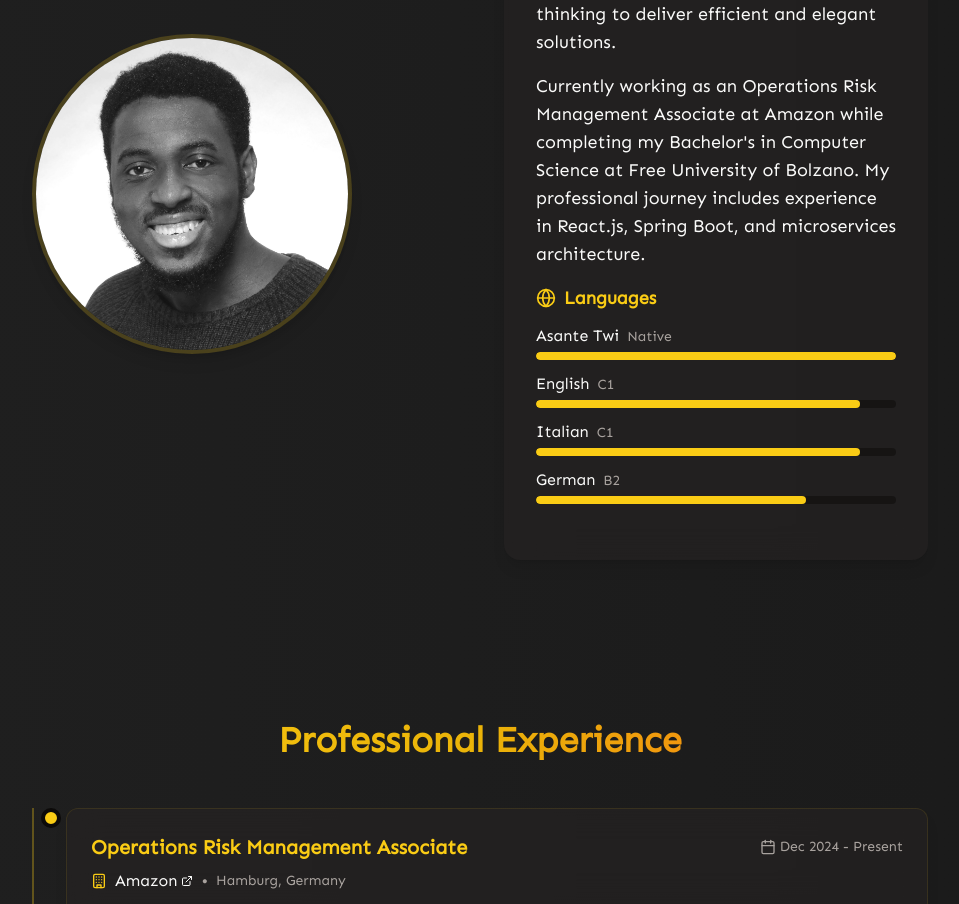
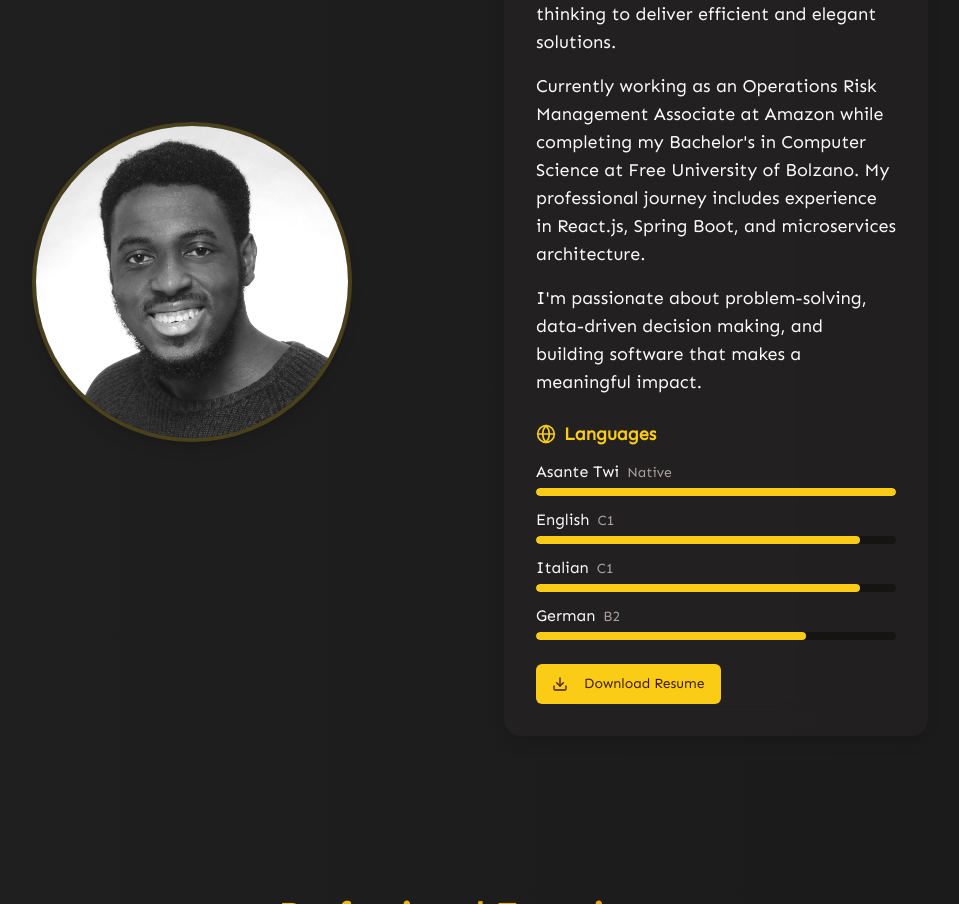
Before and after one commit to Maxxy21/portfolio, a Next.js app: page / in a window 1280 px wide. Shown: the part 1140-2044 px from the top of the page, without its empty margins (160-1119 px from the left). Built offline with nearby package versions, Linux system fonts and the light colour scheme.

Commit message:
added final touches

```diff
--- a/src/components/sections/about.tsx
+++ b/src/components/sections/about.tsx
@@ -4,7 +4,8 @@ import { motion } from "framer-motion"
 import { Download, Globe, GraduationCap, Code } from "lucide-react"
 import { Button } from "@/components/ui/button"
 import Image from "next/image"
-
+import portrait from "../../assets/portrait.jpg"
+import Link from "next/link";
 
 // Language proficiency data
 const languages = [
@@ -37,7 +38,7 @@ const AboutSection = () => {
                             viewport={{ once: true }}
                             className="aspect-square relative rounded-full overflow-hidden border-4 border-primary/20 shadow-lg max-w-xs mx-auto md:mx-0"
                         >
-                            <Image src={"/portrait.jpg"} alt="Portrait" layout="fill" objectFit="cover" />
+                            <Image src={portrait} alt="Portrait" layout="fill" objectFit="cover" />
                         </motion.div>
 
                         <motion.div
@@ -45,7 +46,6 @@ const AboutSection = () => {
                             whileInView={{ opacity: 1, x: 0 }}
                             transition={{ duration: 0.8, delay: 0.3 }}
                             viewport={{ once: true }}
-
                         >
                             <div className="bg-secondary/50 backdrop-blur-lg p-8 rounded-2xl shadow-lg">
                                 <p className="text-lg mb-4 text-secondary-foreground">
@@ -59,10 +59,10 @@ const AboutSection = () => {
                                     professional journey includes experience in React.js, Spring Boot, and microservices
                                     architecture.
                                 </p>
-                                {/*<p className="text-lg mb-6 text-secondary-foreground">*/}
-                                {/*    I&apos;m passionate about problem-solving, data-driven decision making, and building software*/}
-                                {/*    that makes a meaningful impact.*/}
-                                {/*</p>*/}
+                                <p className="text-lg mb-6 text-secondary-foreground">
+                                    I&apos;m passionate about problem-solving, data-driven decision making, and building software
+                                    that makes a meaningful impact.
+                                </p>
 
                                 <div className="mb-6">
                                     <h3 className="flex items-center text-lg font-semibold mb-3 text-primary">
@@ -94,6 +94,14 @@ const AboutSection = () => {
                                     </div>
                                 </div>
 
+                                <div className="flex justify-start">
+                                    <Link href="/resume.pdf" download>
+                                        <Button variant="default">
+                                            <Download className="w-4 h-4 mr-2" />
+                                            Download Resume
+                                        </Button>
+                                    </Link>
+                                </div>
                             </div>
                         </motion.div>
                     </div>
```
